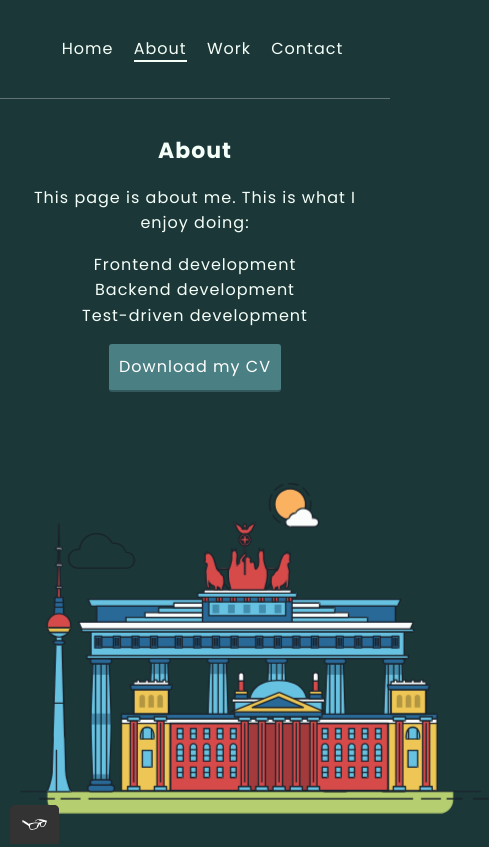
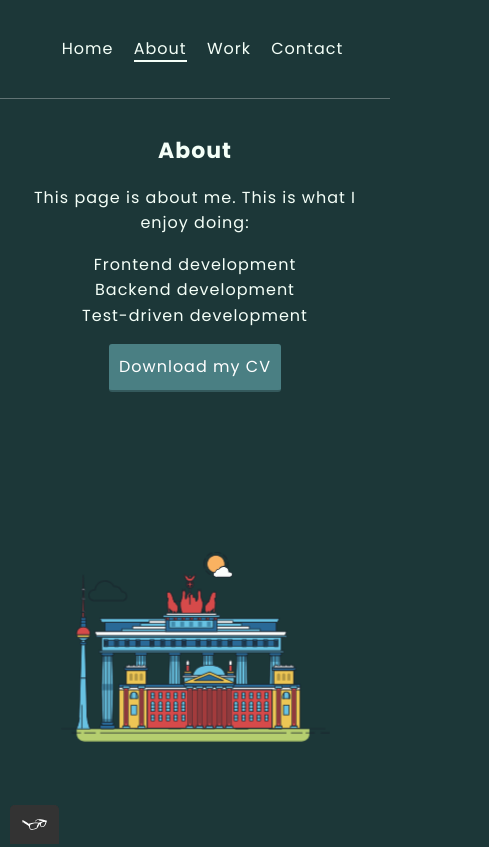
Before and after one commit to ismaelmjr/portfolio-website, a plain HTML site: page about.html in a window 390 px wide. Shown: the top 847 px of the page, 489 px wide, since content can reach past the window. Drawn offline with Linux system fonts and the light colour scheme.

Commit message:
Update style.production.css

```diff
--- a/css/style.production.css
+++ b/css/style.production.css
@@ -298,8 +298,9 @@ form {
   }
 
   .berlin-illustration {
-    width: 469px;
+    width: 269px;
   }
+
 }
 
 @media all and (max-width: 600px) {
```
